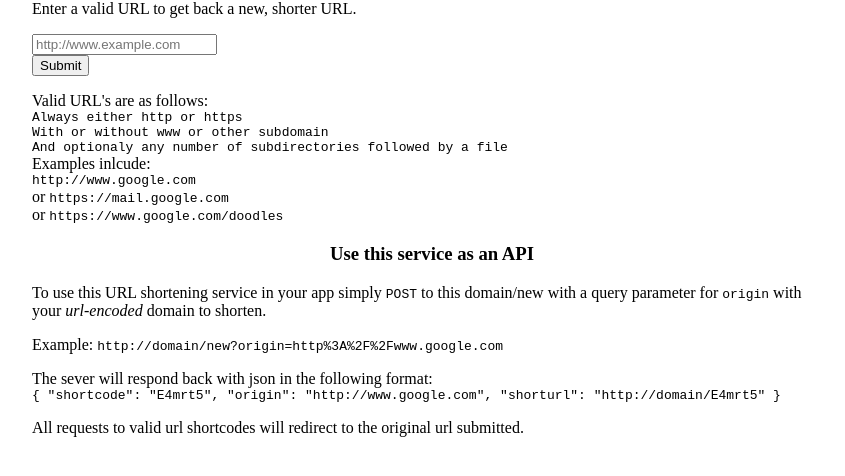
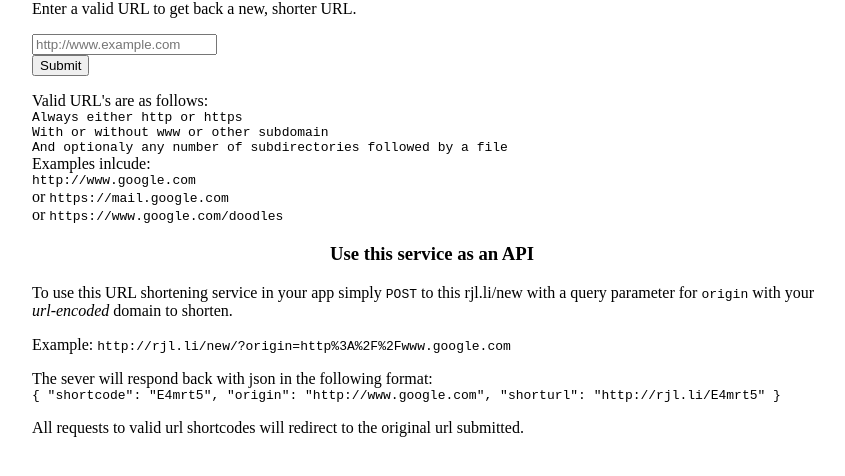
Before and after one commit to robjloranger/fcc_shorter, a website: page public/index.html in a window 1280 px wide. Shown: the part 58-534 px from the top of the page, without its empty margins (208-1053 px from the left). Drawn offline with Linux system fonts and the light colour scheme.

Commit message:
added new short url in instructions

```diff
--- a/public/index.html
+++ b/public/index.html
@@ -26,14 +26,14 @@
     <code>And optionaly any number of subdirectories followed by a file</code><br/>
     Examples inlcude:<br/><code>http://www.google.com</code><br/>or <code>https://mail.google.com</code><br/>or <code>https://www.google.com/doodles</code></p>
     <h3>Use this service as an API</h3>
-    <p>To use this URL shortening service in your app simply <code>POST</code> to this domain/new with a query parameter for <code>origin</code> with your <em>url-encoded</em> domain to shorten.</p>
-    <p>Example: <code>http://domain/new?origin=http%3A%2F%2Fwww.google.com</code></p>
+    <p>To use this URL shortening service in your app simply <code>POST</code> to this rjl.li/new with a query parameter for <code>origin</code> with your <em>url-encoded</em> domain to shorten.</p>
+    <p>Example: <code>http://rjl.li/new/?origin=http%3A%2F%2Fwww.google.com</code></p>
     <p>The sever will respond back with json in the following format:<br/>
     <code>
       {
         "shortcode": "E4mrt5",
         "origin": "http://www.google.com",
-        "shorturl": "http://domain/E4mrt5"
+        "shorturl": "http://rjl.li/E4mrt5"
       }
     </code>
     <p>All requests to valid url shortcodes will redirect to the original url submitted.</p>
```
